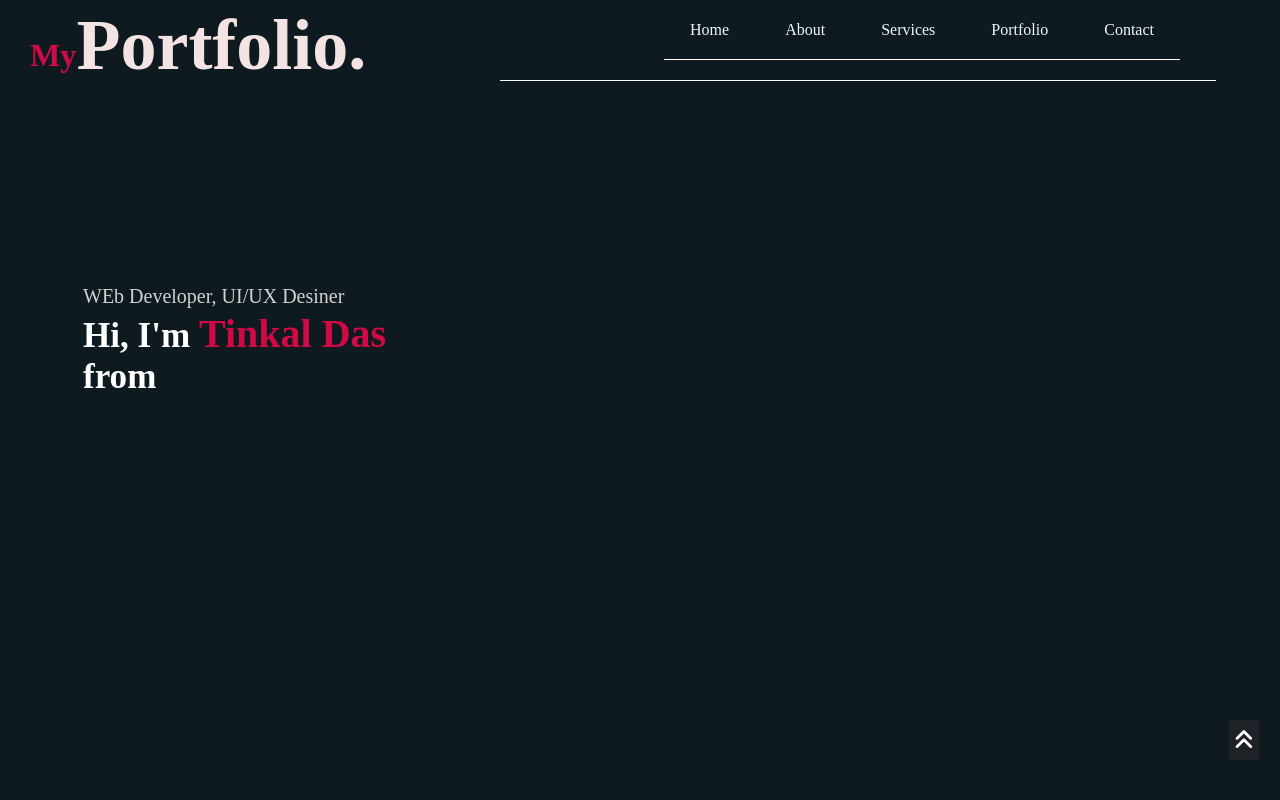
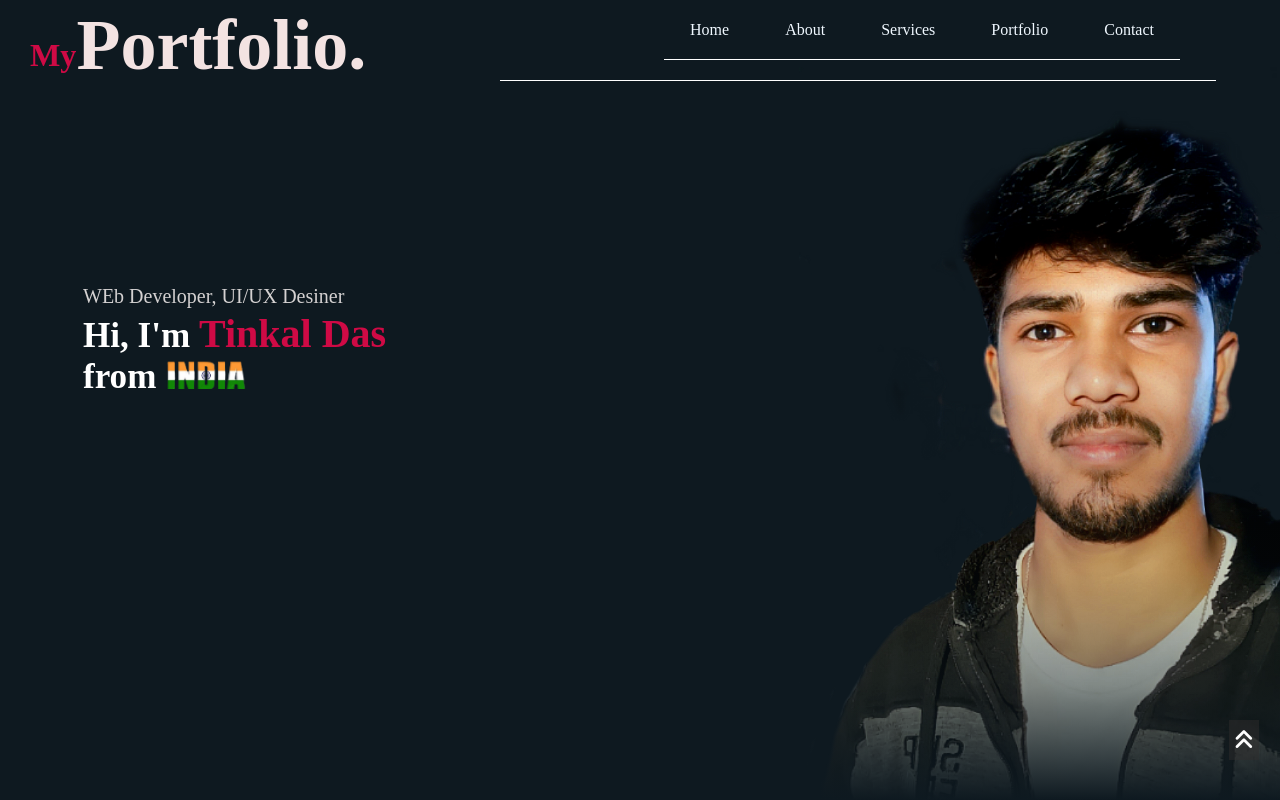
Before and after one commit to Tinkal00/portfolio, a plain HTML site: page index.html in a window 1280 px wide. Shown: the top 800 px of the page. Drawn offline with Linux system fonts and the light colour scheme; files whose address does not match are found by name.

Commit message:
Update style.css

```diff
--- a/style.css
+++ b/style.css
@@ -9,7 +9,7 @@ body{
 header{
     height: 100vh;
     width: 100%;
-    background: linear-gradient(rgba(14, 25, 32,0),rgba(14, 25, 32,0),rgba(14, 25, 32,0),rgba(14, 25, 32,0),rgba(14, 25, 32,0.1),rgba(14, 25, 32,0.2),rgba(14, 25, 32,0.5),rgba(14, 25, 32,1)), url("image/me.png");
+    background: linear-gradient(rgba(14, 25, 32,0),rgba(14, 25, 32,0),rgba(14, 25, 32,0),rgba(14, 25, 32,0),rgba(14, 25, 32,0.1),rgba(14, 25, 32,0.2),rgba(14, 25, 32,0.5),rgba(14, 25, 32,1)), url("me.png");
     background-size: cover;
 }
 nav{
@@ -57,7 +57,7 @@ nav{
     width: 80px;
     margin-top: 2px;
     margin-left: 10px;
-    background-image: url(image/India.png);
+    background-image: url(India.png);
     background-size: cover;
 }
 #h3{
@@ -88,7 +88,7 @@ nav{
     height: 400px;
     width: 300px;
     margin-left: 30px;
-    background: linear-gradient(rgba(14, 25, 32,0),rgba(14, 25, 32,0),rgba(14, 25, 32,0),rgba(14, 25, 32,0),rgba(14, 25, 32,0.5),rgba(14, 25, 32,1)), url(image/about-profile.jpg);
+    background: linear-gradient(rgba(14, 25, 32,0),rgba(14, 25, 32,0),rgba(14, 25, 32,0),rgba(14, 25, 32,0),rgba(14, 25, 32,0.5),rgba(14, 25, 32,1)), url(about-profile.jpg);
     background-size: cover;
     border-radius: 10px;
 }
```
